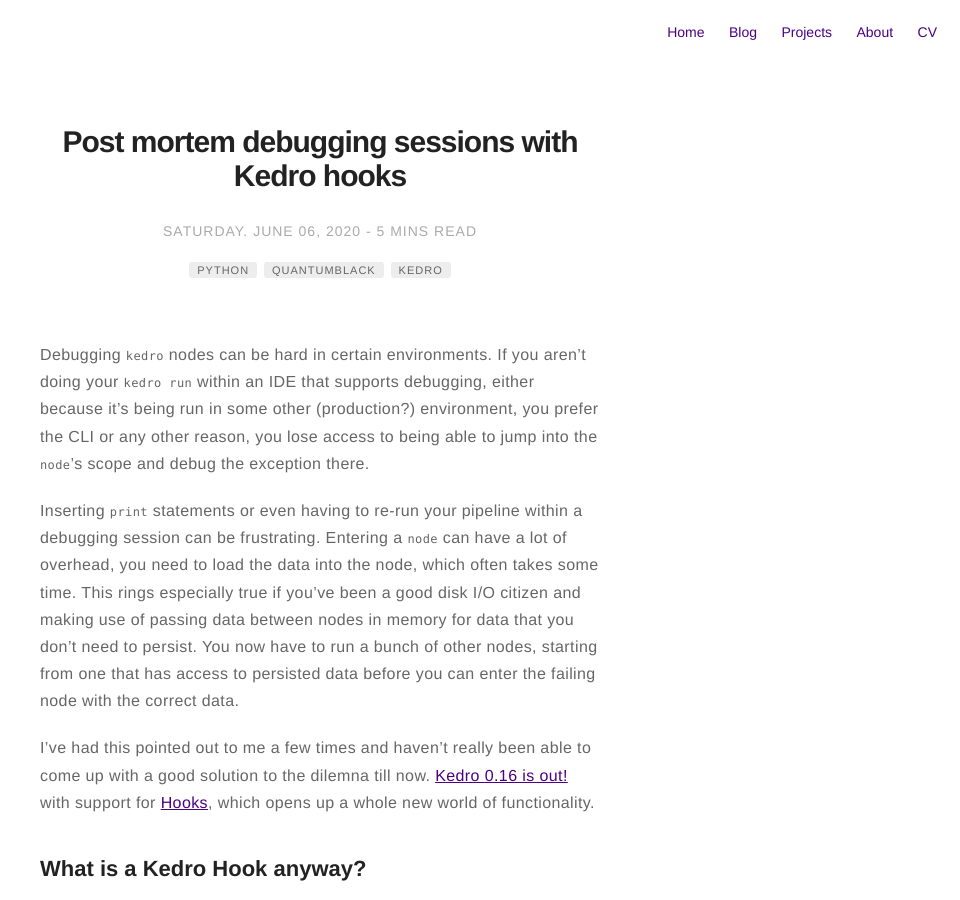
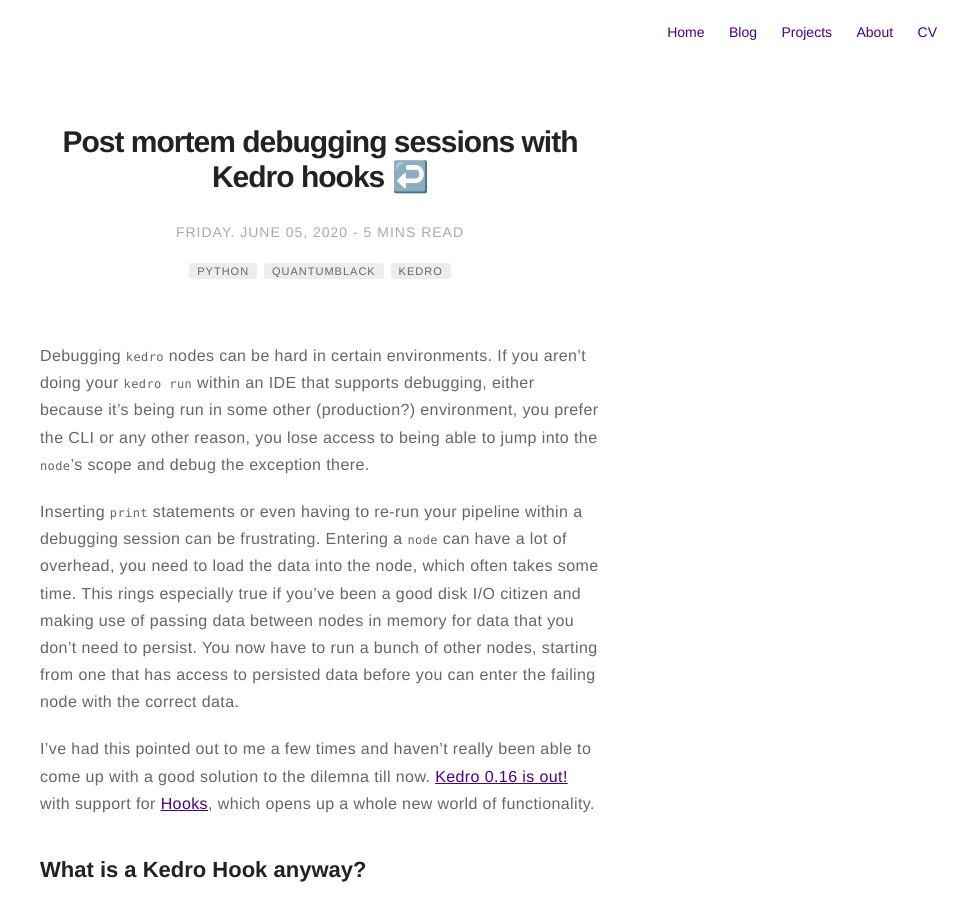
Before and after one commit to mzjp2/blog, a Jekyll site: the page built from _posts/2020-06-06-Kedro-Debugging-Hooks.md, in a window 1280 px wide and 900 px high. Shown: the whole window, without its empty margins (320-1280 px from the left). Built offline with Jekyll 4.4.1, drawn with Linux system fonts in a browser that asks for light colours; emoji names are drawn with the system emoji font; comment, search, counter and statistics services are not loaded.

Commit message:
fix date

```diff
--- a/_posts/2020-06-06-Kedro-Debugging-Hooks.md
+++ b/_posts/2020-06-06-Kedro-Debugging-Hooks.md
@@ -1,7 +1,7 @@
 ---
-title: "Post mortem debugging sessions with Kedro hooks"
+title: "Post mortem debugging sessions with Kedro hooks :leftwards_arrow_with_hook:"
 layout: post
-date: 2020-06-06 19:00
+date: 2020-06-05 19:00
 headerImage: false
 tag:
 - python
```
